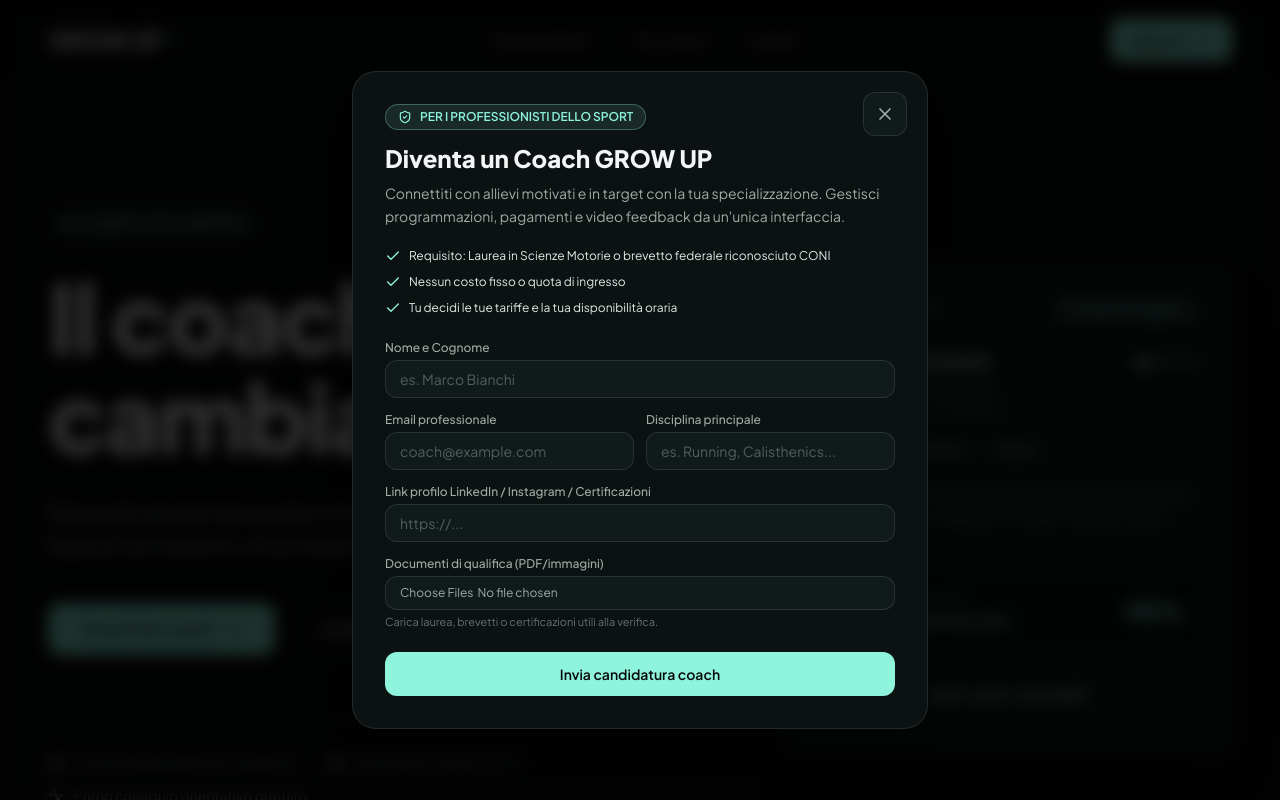
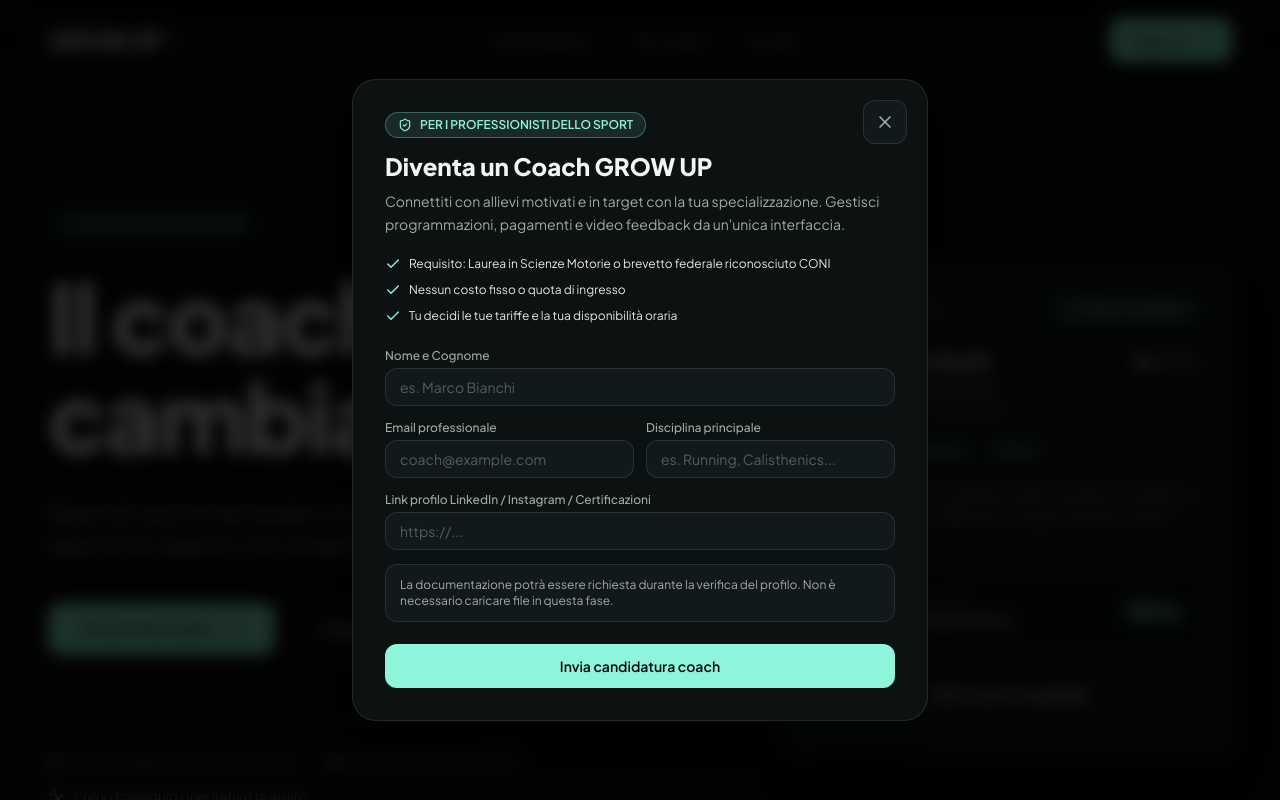
Before and after one commit to growupyourlimits/Project, a React (Vite) app: page / in a window 1280 px wide. Both pictures are taken after a click on the button "Per i coach". Shown: the top 800 px of the page. Built offline with nearby package versions, Linux system fonts and the light colour scheme; no server answers.

Commit message:
Make coach application work without Firebase Storage

```diff
--- a/src/components/InfoModals.tsx
+++ b/src/components/InfoModals.tsx
@@ -23,7 +23,6 @@
   const [coachProfileLink, setCoachProfileLink] = useState('');
   const [coachLoading, setCoachLoading] = useState(false);
   const [coachSubmitted, setCoachSubmitted] = useState(false);
-  const [coachDocuments, setCoachDocuments] = useState<File[]>([]);
 
   // Login form state
   const [authLoading, setAuthLoading] = useState(false);
@@ -51,7 +50,6 @@
         email: coachEmail,
         discipline: coachDiscipline,
         profileLink: coachProfileLink,
-        documents: coachDocuments,
       });
       setCoachSubmitted(true);
     } catch (err) {
@@ -199,11 +197,8 @@
                       className="w-full rounded-xl border border-white/10 bg-[#111A1A] px-3.5 py-2 text-sm text-[#F4F5F6] placeholder:text-[#525E5C] focus:border-[#8EF5DC] focus:outline-none"
                     />
                   </div>
-
-                  <div>
-                    <label className="block text-xs font-medium text-[#9EABA7] mb-1">Documenti di qualifica (PDF/immagini)</label>
-                    <input type="file" multiple accept=".pdf,image/*" onChange={(e) => setCoachDocuments(Array.from(e.target.files || []))} className="w-full rounded-xl border border-white/10 bg-[#111A1A] px-3.5 py-2 text-xs text-[#9EABA7]" />
-                    <p className="mt-1 text-[11px] text-[#65716f]">Carica laurea, brevetti o certificazioni utili alla verifica.</p>
+                  <div className="rounded-xl border border-white/10 bg-[#111A1A] px-3.5 py-3 text-xs text-[#9EABA7]">
+                    La documentazione potrà essere richiesta durante la verifica del profilo. Non è necessario caricare file in questa fase.
                   </div>
 
                   <button
```
